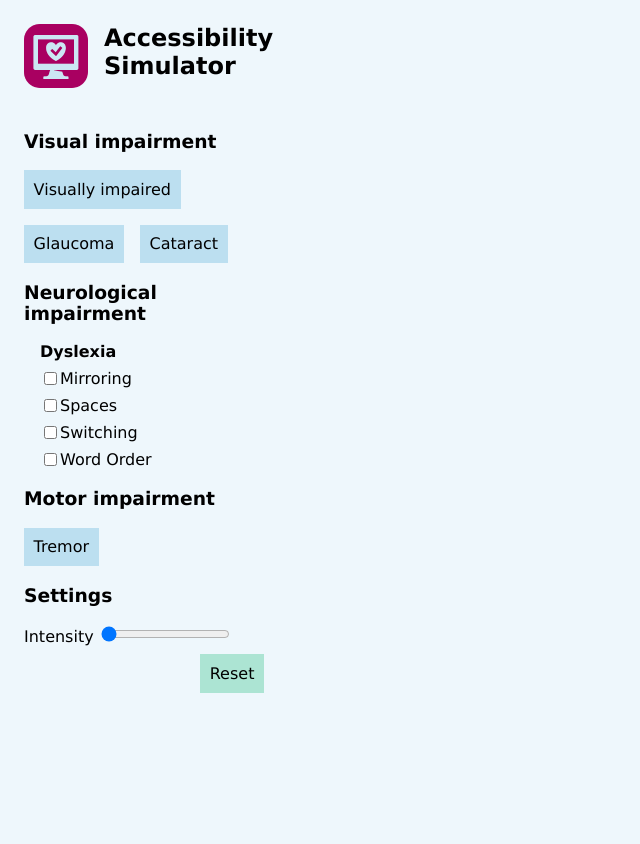
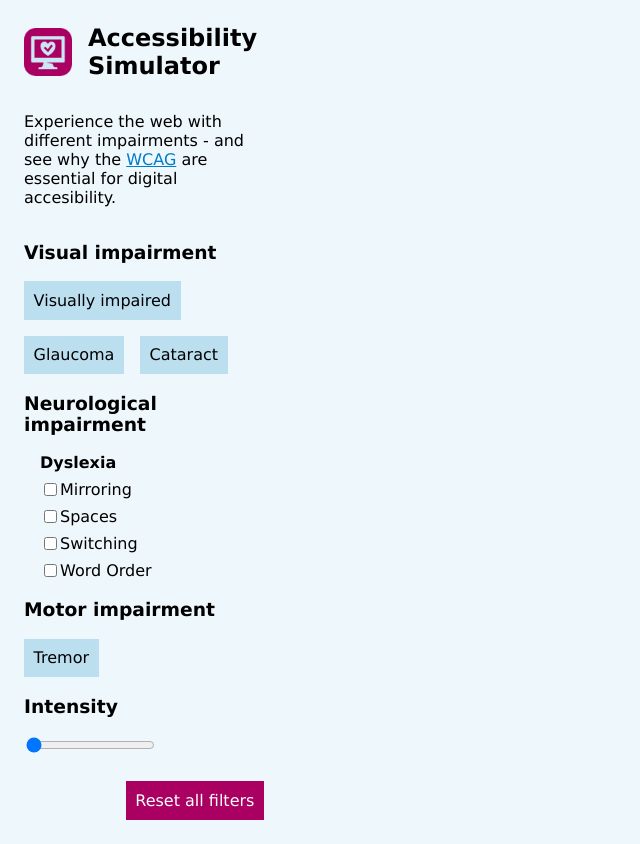
Before and after one commit to drupalgovnl/a11y-simulator, a website with bundled scripts: page extension-menu.html in a window 1280 px wide. Shown: the whole page, without its empty margins (0-640 px from the left). Before the commit the page ends 800 px from the top, so only its background shows below. Built offline with nearby package versions, Linux system fonts and the light colour scheme.

Commit message:
Added more small tweaks to extension interface design, and added link to WCAG overview.

```diff
--- a/extension-menu.html
+++ b/extension-menu.html
@@ -11,14 +11,20 @@
     <main class="extension-menu">
 
         <section class="header">
-            <img src="./img/A11Y-sim-icon-64.png"
-                alt="icon of a monitor that displays a heart with a checkmark inside it" />
+            <img class="logo" src="./img/A11Y-sim-icon-64.png"
+                alt="icon of a monitor that displays a heart with a checkmark inside it"
+                height="48px" width="48px"/>
 
             <h1 class="title"> Accessibility Simulator</h1>
         </section>
 
-        <div class="buttons">
+        <section class="about">
+            <p>
+            Experience the web with different impairments - and see why the <a href="https://www.w3.org/TR/WCAG22/" target="_blank">WCAG</a> are essential for digital accesibility.</br>
+            </p>
+        </section>
 
+        <section class="menu">
             <section class="visual">
                 <h3> Visual impairment</h3>
                 <div class="button-list">
@@ -62,15 +68,14 @@
             </section>
 
             <section class="settings">
-                <h3>Settings</h3>
-                <label for="intensity-range">Intensity</label>
+                <h3>Intensity</h3>
                 <input type="range" min="0" max="50" value="0" class="intensity-slider" id="intensity-range">
-                <div class="end top-space">
-                    <button id="resetSim">Reset</button>
-                </div>
             </section>
+        </section>
 
-        </div>
+                <section class="reset end">
+            <button id="resetSim">Reset all filters</button>
+        </section>
 
     </main>
     <script src="dist/EventListeners.js"></script>
--- a/style.css
+++ b/style.css
@@ -6,84 +6,35 @@ body {
     background-color: #eef7fc;
 }
 
-section {
-    width: 100%;
-}
-
 .extension-menu {
     display: flex;
     flex-direction: column;
-    gap: 1.5rem;
-
-    align-items: center;
+justify-content: center;
     width: 15rem;
     height: 100%;
     padding: 1rem;
+}
 
-
+section {
+    width: 100%;
 }
 
 .header {
     display: flex;
     flex-direction: row;
+    align-content: center;
     gap: 1rem;
+    margin-bottom: 1rem;
+
+    .logo {
+        margin-top: auto;
+        margin-bottom: auto;
     }
 
     .title {
         padding: 0;
         margin: 0;
     }
-
-.button-list {
-    display: flex;
-    flex-direction: row;
-    flex-wrap: wrap;
-    gap: 1rem;
-}
-
-.buttons {
-    button {
-        background-color: #bcdff0;
-        border: none;
-        /* border: 2px solid #8fcae7; */
-        /* border-radius: 0.75rem; */
-        font-weight: 400;
-        font-size: 1rem;
-        padding: 0.6rem;
-        cursor: pointer;
-    }
-
-    button:hover {
-        background-color: #ddeff8;
-    }
-}
-
-#resetSim {
-    background-color: #ace4d3;
-}
-#resetSim:hover {
-    background-color: #d5f1e9;
-}
-
-/* .neuro-title {
-    margin: 0;
-} */
-.sub-section {
-    margin-left: 1rem;
-}
-
-.sub-section-title {
-    margin: 0 0 0.5rem 0;
-}
-
-.end {
-    width: 100%;
-    display: flex;
-    justify-content: end;
-}
-
-.top-space {
-    margin-top: 0.5rem;
 }
 
 .dyslexia {
@@ -112,7 +63,57 @@ section {
     }
 }
 
-.main {
-    height: 400px;
-    width: 200px;
+.reset {
+    margin-top: 1.5rem;
+
+    #resetSim {
+        color: white;
+        background-color: #a90061;
     }
+
+    #resetSim:hover {
+        background-color: #cb66a0;
+    }
+}
+
+.button-list {
+    display: flex;
+    flex-direction: row;
+    flex-wrap: wrap;
+    gap: 1rem;
+}
+
+button {
+    background-color: #bcdff0;
+    border: none;
+    font-weight: 400;
+    font-size: 1rem;
+    padding: 0.6rem;
+    cursor: pointer;
+}
+
+button:hover {
+    background-color: #ddeff8;
+}
+
+a {
+    color: #007bc7;
+}
+
+a:active {
+    color: #a90061;
+}
+
+.sub-section {
+    margin-left: 1rem;
+}
+
+.sub-section-title {
+    margin: 0 0 0.5rem 0;
+}
+
+.end {
+    width: 100%;
+    display: flex;
+    justify-content: end;
+}
```
Lines whose indentation alone changed are shown as unchanged.
